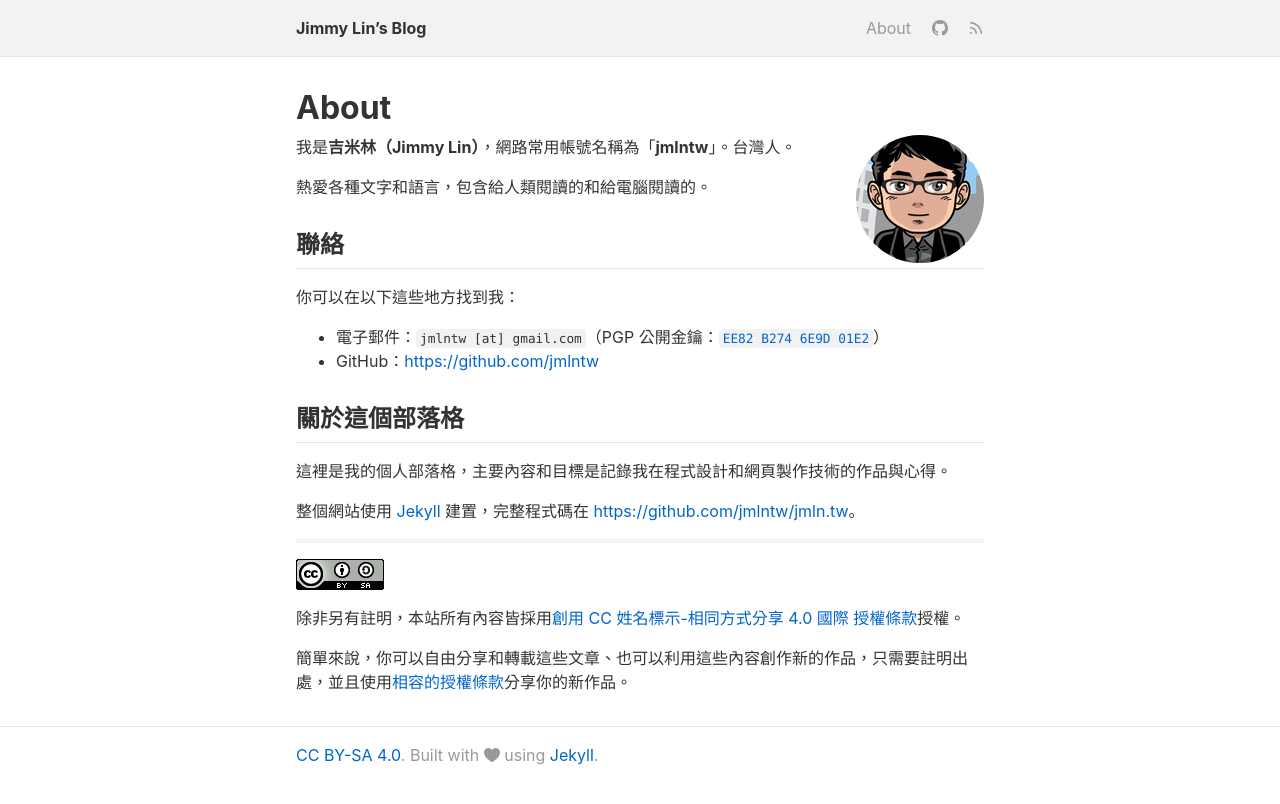
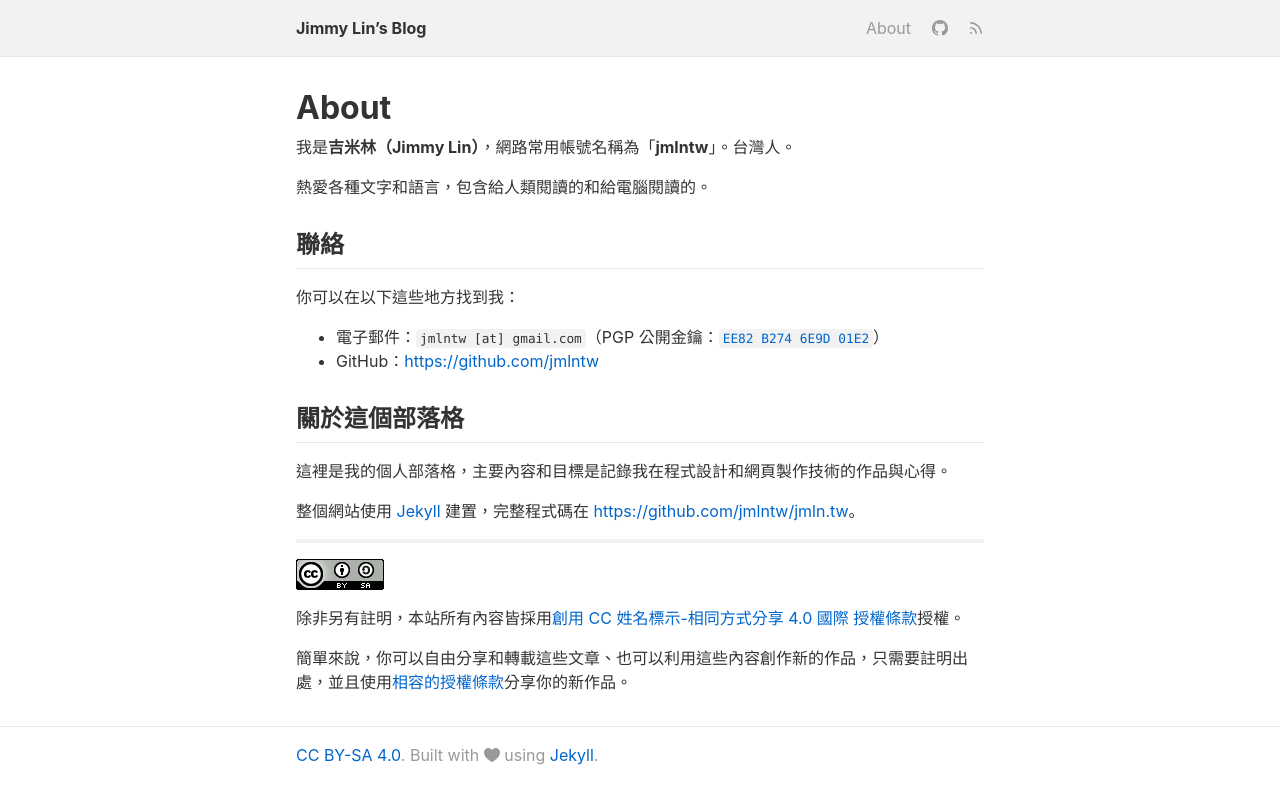
Before and after one commit to mnghsn/jmln.tw, a Jekyll site: the page built from _pages/about.md, in a window 1280 px wide. Shown: the top 804 px of the page. Built offline with Jekyll 4.4.1, drawn with Linux system fonts in a browser that asks for light colours.

Commit message:
Delete avatar image

```diff
--- a/_pages/about.md
+++ b/_pages/about.md
@@ -4,10 +4,6 @@ date: 2017-06-25 00:00:00 +0800
 last_modified_at: 2023-01-01 00:00:00 +0800
 order: 0
 ---
-
-<figure class="float-right">
-  <img class="rounded-circle" src="/assets/img/avatar.min.png" srcset="/assets/img/avatar@2x.min.png 2x" alt="Jimmy Lin" width="128" height="128">
-</figure>
 
 我是**吉米林（Jimmy Lin）**，網路常用帳號名稱為「**jmlntw**」。台灣人。
 
```
Also changed, not shown: assets/img/avatar.min.png (deleted), assets/img/avatar@2x.min.png (deleted).
